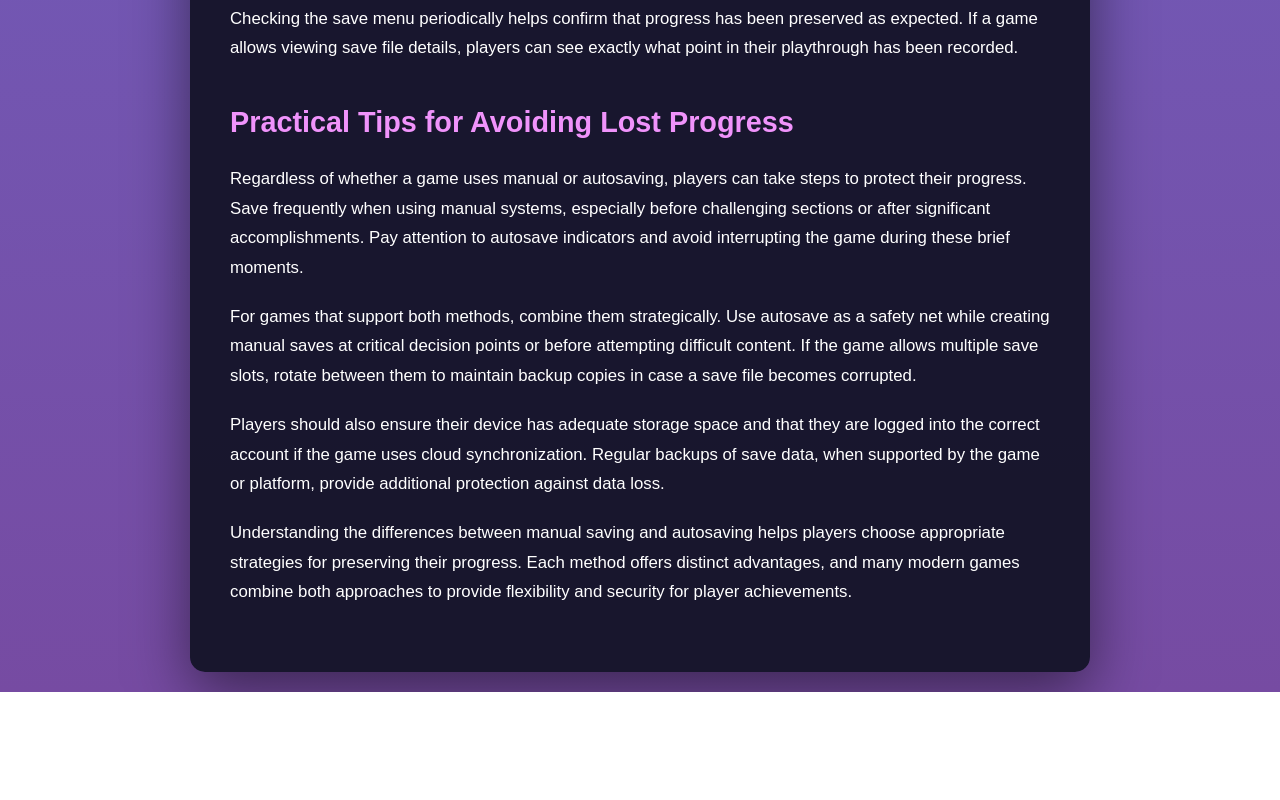
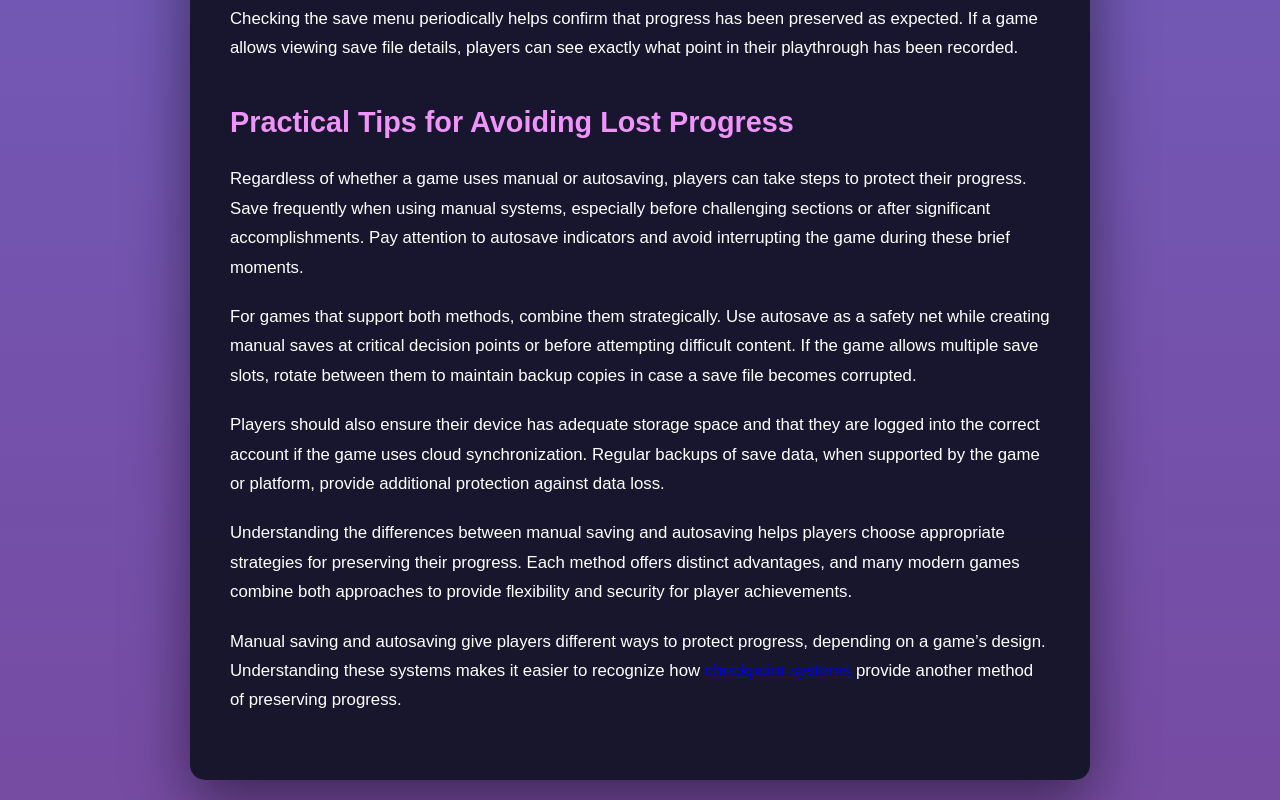
Before and after one commit to umjynb-lab/AutosavinginGames, a plain HTML site: page index.html in a window 1280 px wide. Shown: the part 2410-3210 px from the top of the page. Before the commit the page ends 3102 px from the top, so only its background shows below. Drawn offline with Linux system fonts and the light colour scheme.

Commit message:
Update index.html

```diff
--- a/index.html
+++ b/index.html
@@ -4,6 +4,7 @@
     <meta charset="UTF-8">
     <meta name="viewport" content="width=device-width, initial-scale=1.0">
     <title>What Is the Difference Between Manual Saving and Autosaving in Video Games?</title>
+    <meta name="google-site-verification" content="DeplP3TKQBv1UDrXfvj-EB6v_jyOuJMlAO3FbbZH1bs" />
     <meta name="description" content="Learn how manual saving and autosaving record progress, their benefits and limitations, and practical tips for avoiding lost progress.">
     <script>
         document.addEventListener('DOMContentLoaded', function() {
@@ -167,6 +168,7 @@
             <p>Players should also ensure their device has adequate storage space and that they are logged into the correct account if the game uses cloud synchronization. Regular backups of save data, when supported by the game or platform, provide additional protection against data loss.</p>
 
             <p>Understanding the differences between manual saving and autosaving helps players choose appropriate strategies for preserving their progress. Each method offers distinct advantages, and many modern games combine both approaches to provide flexibility and security for player achievements.</p>
+        <p>Manual saving and autosaving give players different ways to protect progress, depending on a game’s design. Understanding these systems makes it easier to recognize how <a href="http://umjynb.codeberg.page/ModernVideoGames">checkpoint systems</a> provide another method of preserving progress.</p>
         </div>
     </div>
 </body>
```
